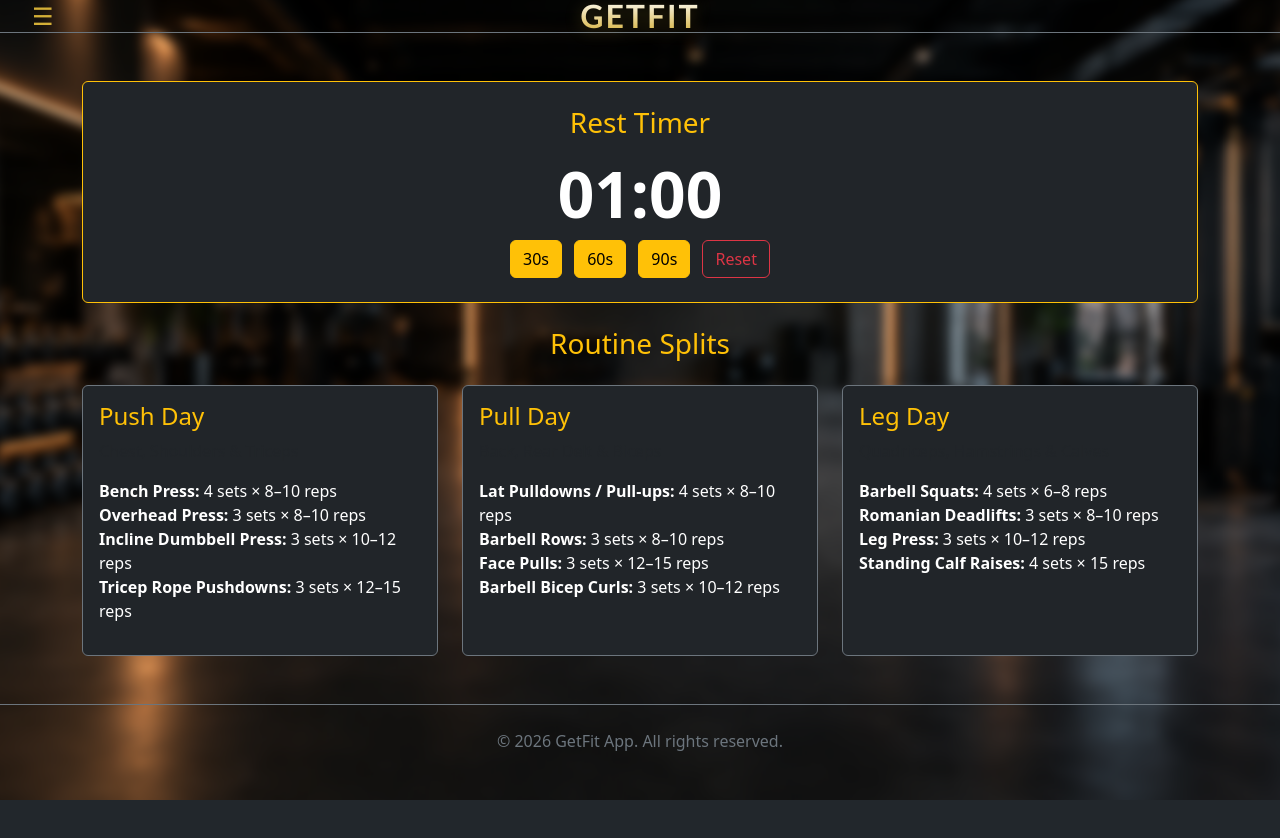
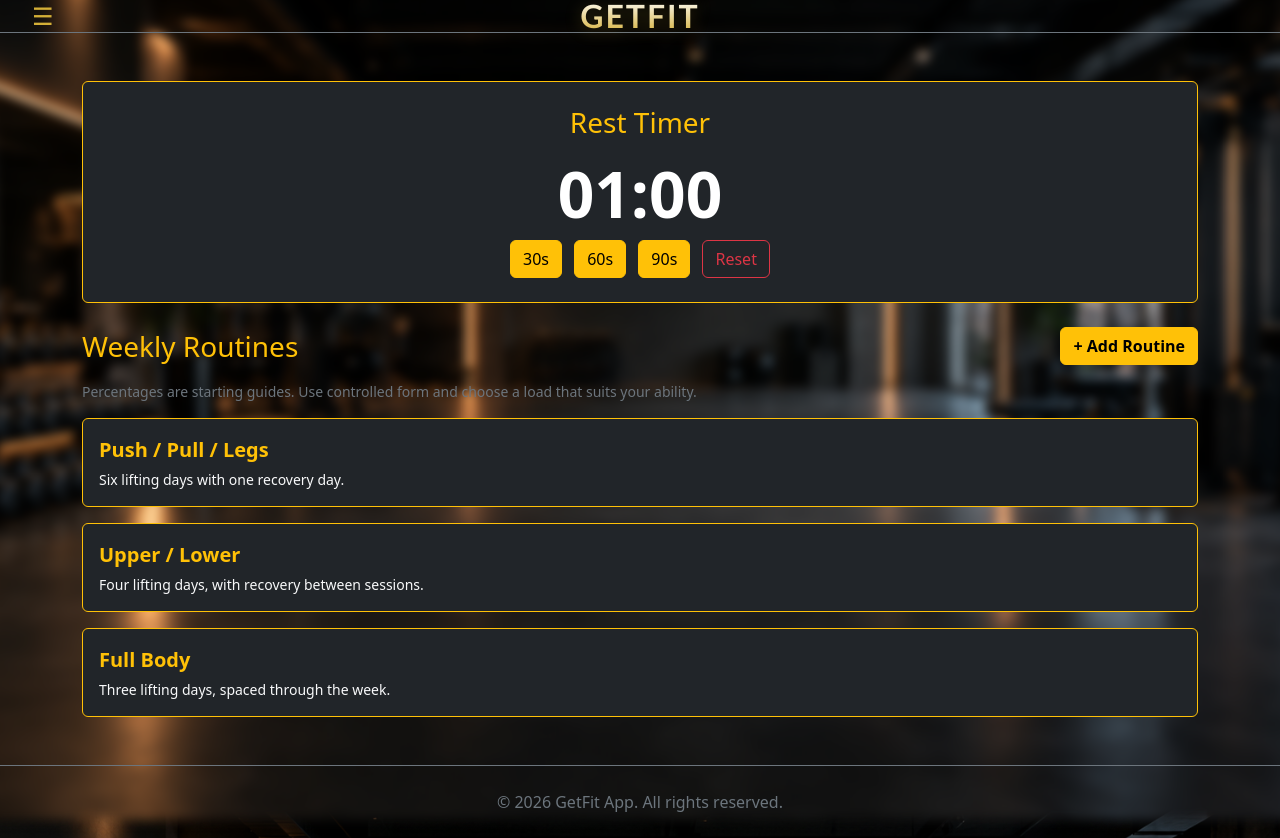
Before and after one commit to Adamabdelaziz23/getfit, a Flask app: page /workouts in a window 1280 px wide. Before the commit the page ends 800 px from the top, so only its background shows below. Run offline with Flask 3, Linux system fonts and the light colour scheme; the visitor is signed in with stand-in values (Sample User, id 1); some libraries are stand-ins or nearby versions.

Commit message:
workout route reworked

```diff
--- a/app.py
+++ b/app.py
@@ -1,4 +1,5 @@
 import os
+import json
 from functools import wraps
 from uuid import uuid4
 from cs50 import SQL
@@ -9,6 +10,80 @@ from flask_session import Session
 
 
 db = SQL("sqlite:///getfit.db")
+
+# AI assistance: GitHub Copilot helped structure the weekly workout programs.
+WEEK_DAYS = (
+    {"key": "monday", "name": "Monday"},
+    {"key": "tuesday", "name": "Tuesday"},
+    {"key": "wednesday", "name": "Wednesday"},
+    {"key": "thursday", "name": "Thursday"},
+    {"key": "friday", "name": "Friday"},
+    {"key": "saturday", "name": "Saturday"},
+    {"key": "sunday", "name": "Sunday"},
+)
+
+ROUTINE_STYLES = (
+    {
+        "key": "high_intensity",
+        "label": "High Intensity",
+        "guidance": "Compounds: 3-4 sets x 3-6 reps; accessories: 2-3 sets x 6-8 reps. Heavy, controlled loads (about 80-85% of estimated 1RM for compounds).",
+    },
+    {
+        "key": "high_volume",
+        "label": "High Volume",
+        "guidance": "Compounds: 4 sets x 8-12 reps; accessories: 3-4 sets x 12-15 reps. Lighter, controlled loads (about 55-70% of estimated 1RM).",
+    },
+    {
+        "key": "average",
+        "label": "Average",
+        "guidance": "Compounds: 3 sets x 6-10 reps; accessories: 3 sets x 8-12 reps. Moderate loads (about 65-75% of estimated 1RM).",
+    },
+)
+
+PRESET_ROUTINES = (
+    {
+        "id": "push-pull-legs",
+        "name": "Push / Pull / Legs",
+        "description": "Six lifting days with one recovery day.",
+        "days": (
+            {"name": "Monday", "focus": "Push A", "exercises": ("Bench press", "Overhead press", "Incline dumbbell press", "Triceps pushdown")},
+            {"name": "Tuesday", "focus": "Pull A", "exercises": ("Lat pulldown or pull-up", "Barbell row", "Face pull", "Biceps curl")},
+            {"name": "Wednesday", "focus": "Legs A", "exercises": ("Barbell squat", "Romanian deadlift", "Leg press", "Calf raise")},
+            {"name": "Thursday", "focus": "Push B", "exercises": ("Incline bench press", "Seated shoulder press", "Cable chest fly", "Lateral raise", "Overhead triceps extension")},
+            {"name": "Friday", "focus": "Pull B", "exercises": ("Chest-supported row", "Single-arm pulldown", "Reverse fly", "Hammer curl")},
+            {"name": "Saturday", "focus": "Legs B", "exercises": ("Deadlift", "Bulgarian split squat", "Hamstring curl", "Seated calf raise")},
+            {"name": "Sunday", "focus": "Recovery", "rest": True, "exercises": ("Rest; optional easy walk and mobility")},
+        ),
+    },
+    {
+        "id": "upper-lower",
+        "name": "Upper / Lower",
+        "description": "Four lifting days, with recovery between sessions.",
+        "days": (
+            {"name": "Monday", "focus": "Upper A", "exercises": ("Bench press", "Barbell row", "Overhead press", "Lat pulldown", "Triceps pushdown")},
+            {"name": "Tuesday", "focus": "Lower A", "exercises": ("Back squat", "Romanian deadlift", "Walking lunge", "Calf raise")},
+            {"name": "Wednesday", "focus": "Recovery", "rest": True, "exercises": ("Rest; optional easy walk and mobility")},
+            {"name": "Thursday", "focus": "Upper B", "exercises": ("Incline dumbbell press", "Chest-supported row", "Lateral raise", "Face pull", "Biceps curl")},
+            {"name": "Friday", "focus": "Lower B", "exercises": ("Deadlift", "Front squat or goblet squat", "Hip thrust", "Hamstring curl")},
+            {"name": "Saturday", "focus": "Optional Conditioning", "rest": True, "exercises": ("Optional easy cardio or mobility")},
+            {"name": "Sunday", "focus": "Rest", "rest": True, "exercises": ("Rest and recover")},
+        ),
+    },
+    {
+        "id": "full-body",
+        "name": "Full Body",
+        "description": "Three lifting days, spaced through the week.",
+        "days": (
+            {"name": "Monday", "focus": "Full Body A", "exercises": ("Squat", "Bench press", "Seated row", "Romanian deadlift", "Plank")},
+            {"name": "Tuesday", "focus": "Recovery", "rest": True, "exercises": ("Rest; optional easy walk and mobility")},
+            {"name": "Wednesday", "focus": "Full Body B", "exercises": ("Deadlift", "Overhead press", "Lat pulldown", "Split squat", "Dead bug")},
+            {"name": "Thursday", "focus": "Rest", "rest": True, "exercises": ("Rest and recover")},
+            {"name": "Friday", "focus": "Full Body C", "exercises": ("Leg press", "Incline dumbbell press", "Chest-supported row", "Hip thrust", "Farmer carry")},
+            {"name": "Saturday", "focus": "Optional Conditioning", "rest": True, "exercises": ("Optional easy cardio or mobility")},
+            {"name": "Sunday", "focus": "Rest", "rest": True, "exercises": ("Rest and recover")},
+        ),
+    },
+)
 
 def login_required(f):
     """Protect routes that require an active user session."""
@@ -53,11 +128,70 @@ def nutrition():
     return render_template("nut.html")
 
 
-@app.route("/workouts")
+@app.route("/workouts", methods=["GET", "POST"])
 @login_required
 def workouts():
-    """Workout page placeholder."""
-    return render_template("work.html")
+    """Display preset and user-created workout routines."""
+    user_id = session.get("user_id")
+    if request.method == "POST":
+        routine_name = request.form.get("routine_name", "").strip()
+        schedule = {
+            day["key"]: {
+                style["key"]: request.form.get(f"{day['key']}_{style['key']}", "").strip()
+                for style in ROUTINE_STYLES
+            }
+            for day in WEEK_DAYS
+        }
+        has_details = any(value for day in schedule.values() for value in day.values())
+        if not routine_name or len(routine_name) > 80 or not has_details:
+            flash("Enter a routine name and details for at least one day and training style.")
+            return redirect("/workouts")
+        db.execute(
+            "INSERT INTO workout (user_id, workout_name, details) VALUES (?, ?, ?)",
+            user_id,
+            routine_name,
+            json.dumps(schedule),
+        )
+        flash("Routine added.")
+        return redirect("/workouts")
+
+    saved_routines = db.execute(
+        "SELECT id, workout_name, details FROM workout WHERE user_id = ? ORDER BY id DESC",
+        user_id,
+    )
+    routines = []
+    for routine in saved_routines:
+        try:
+            schedule = json.loads(routine["details"] or "{}")
+        except (TypeError, json.JSONDecodeError):
+            schedule = {"monday": {"average": routine["details"] or ""}}
+        if not isinstance(schedule, dict):
+            schedule = {}
+        days = []
+        for day in WEEK_DAYS:
+            day_schedule = schedule.get(day["key"], {})
+            if not isinstance(day_schedule, dict):
+                day_schedule = {}
+            days.append({
+                "name": day["name"],
+                "variants": {
+                    style["key"]: day_schedule.get(style["key"], "")
+                    for style in ROUTINE_STYLES
+                },
+            })
+        routines.append({
+            "id": f"custom-{routine['id']}",
+            "name": routine["workout_name"],
+            "days": days,
+            "is_custom": True,
+        })
+    return render_template(
+        "work.html",
+        preset_routines=PRESET_ROUTINES,
+        custom_routines=routines,
+        week_days=WEEK_DAYS,
+        routine_styles=ROUTINE_STYLES,
+    )
 
 
 @app.route("/profile", methods=["GET", "POST"])
--- a/static/style.css
+++ b/static/style.css
@@ -138,3 +138,53 @@ h1 {
     outline: 3px solid #fff;
     outline-offset: 2px;
 }
+
+/* AI assistance: GitHub Copilot helped style the weekly routine tables. */
+.routine-toggle {
+    min-height: 72px;
+}
+
+.routine-table-wrap {
+    border: 1px solid rgba(212, 175, 55, 0.45);
+}
+
+.weekly-routine-table {
+    min-width: 1540px;
+    table-layout: fixed;
+}
+
+.weekly-routine-table th,
+.weekly-routine-table td {
+    width: 14.285%;
+    vertical-align: top;
+    overflow-wrap: anywhere;
+}
+
+.weekly-routine-table th {
+    position: sticky;
+    top: 0;
+    z-index: 1;
+    color: #d4af37;
+    text-align: center;
+}
+
+.routine-exercises,
+.routine-variant p {
+    font-size: 0.78rem;
+    line-height: 1.4;
+}
+
+.routine-exercises {
+    padding-left: 1rem;
+}
+
+.routine-variant {
+    margin-top: 0.75rem;
+    padding-top: 0.6rem;
+    border-top: 1px solid rgba(255, 255, 255, 0.15);
+}
+
+.routine-variant h6 {
+    color: #d4af37;
+    font-size: 0.8rem;
+}
--- a/templates/work.html
+++ b/templates/work.html
@@ -12,44 +12,114 @@
     </div>
 </div>
 
-<h3 class="text-warning text-center mb-4">Routine Splits</h3>
-<div class="row g-4 mb-5">
-    <div class="col-md-4">
-        <div class="card bg-dark text-white border-secondary h-100 p-3">
-            <h4 class="text-warning">Push Day</h4>
-            <p class="text-muted">Chest, Shoulders & Triceps</p>
-            <ul class="list-unstyled">
-                <li><strong>Bench Press:</strong> 4 sets × 8–10 reps</li>
-                <li><strong>Overhead Press:</strong> 3 sets × 8–10 reps</li>
-                <li><strong>Incline Dumbbell Press:</strong> 3 sets × 10–12 reps</li>
-                <li><strong>Tricep Rope Pushdowns:</strong> 3 sets × 12–15 reps</li>
-            </ul>
+{% macro routine_panel(routine, styles) %}
+<section class="routine-panel mb-3">
+    <button class="btn btn-dark border border-warning text-start w-100 p-3 routine-toggle" type="button" data-bs-toggle="collapse" data-bs-target="#routine-panel-{{ routine.id }}" aria-expanded="false" aria-controls="routine-panel-{{ routine.id }}">
+        <span class="d-block text-warning fs-5 fw-bold">{{ routine.name }}</span>
+        {% if routine.description %}<span class="d-block text-light small mt-1">{{ routine.description }}</span>{% endif %}
+    </button>
+    <div class="collapse" id="routine-panel-{{ routine.id }}">
+        <div class="table-responsive routine-table-wrap mt-2">
+            <table class="table table-dark table-bordered align-middle mb-0 weekly-routine-table">
+                <thead>
+                    <tr>
+                        {% for day in routine.days %}<th scope="col">{{ day.name }}</th>{% endfor %}
+                    </tr>
+                </thead>
+                <tbody>
+                    <tr>
+                        {% for day in routine.days %}
+                        <td>
+                            {% if routine.is_custom %}
+                                {% for style in styles %}
+                                <section class="routine-variant">
+                                    <h6>{{ style.label }}</h6>
+                                    {% if day.variants[style.key] %}
+                                        <p class="mb-0">{{ day.variants[style.key] }}</p>
+                                    {% else %}
+                                        <p class="text-secondary mb-0">No details added</p>
+                                    {% endif %}
+                                </section>
+                                {% endfor %}
+                            {% else %}
+                                <h6 class="text-warning">{{ day.focus }}</h6>
+                                <ul class="routine-exercises">
+                                    {% for exercise in day.exercises %}<li>{{ exercise }}</li>{% endfor %}
+                                </ul>
+                                {% for style in styles %}
+                                <section class="routine-variant">
+                                    <h6>{{ style.label }}</h6>
+                                    <p class="mb-0">{% if day.rest %}Recovery day; no lifting prescribed.{% else %}{{ style.guidance }}{% endif %}</p>
+                                </section>
+                                {% endfor %}
+                            {% endif %}
+                        </td>
+                        {% endfor %}
+                    </tr>
+                </tbody>
+            </table>
         </div>
     </div>
+</section>
+{% endmacro %}
 
-    <div class="col-md-4">
-        <div class="card bg-dark text-white border-secondary h-100 p-3">
-            <h4 class="text-warning">Pull Day</h4>
-            <p class="text-muted">Back, Rear Delt & Biceps</p>
-            <ul class="list-unstyled">
-                <li><strong>Lat Pulldowns / Pull-ups:</strong> 4 sets × 8–10 reps</li>
-                <li><strong>Barbell Rows:</strong> 3 sets × 8–10 reps</li>
-                <li><strong>Face Pulls:</strong> 3 sets × 12–15 reps</li>
-                <li><strong>Barbell Bicep Curls:</strong> 3 sets × 10–12 reps</li>
-            </ul>
+{% with messages = get_flashed_messages() %}
+    {% if messages %}
+        <div class="alert alert-warning" role="alert">
+            {% for message in messages %}<div>{{ message }}</div>{% endfor %}
         </div>
-    </div>
+    {% endif %}
+{% endwith %}
 
-    <div class="col-md-4">
-        <div class="card bg-dark text-white border-secondary h-100 p-3">
-            <h4 class="text-warning">Leg Day</h4>
-            <p class="text-muted">Quadriceps, Hamstrings & Calves</p>
-            <ul class="list-unstyled">
-                <li><strong>Barbell Squats:</strong> 4 sets × 6–8 reps</li>
-                <li><strong>Romanian Deadlifts:</strong> 3 sets × 8–10 reps</li>
-                <li><strong>Leg Press:</strong> 3 sets × 10–12 reps</li>
-                <li><strong>Standing Calf Raises:</strong> 4 sets × 15 reps</li>
-            </ul>
+<div class="d-flex justify-content-between align-items-center flex-wrap gap-2 mb-3">
+    <h3 class="text-warning mb-0">Weekly Routines</h3>
+    <button type="button" class="btn btn-warning fw-bold" data-bs-toggle="modal" data-bs-target="#addRoutineModal">+ Add Routine</button>
+</div>
+<p class="small text-secondary mb-3">Percentages are starting guides. Use controlled form and choose a load that suits your ability.</p>
+
+<!-- AI assistance: GitHub Copilot helped implement expandable weekly routine tables. -->
+{% for routine in preset_routines %}{{ routine_panel(routine, routine_styles) }}{% endfor %}
+{% for routine in custom_routines %}{{ routine_panel(routine, routine_styles) }}{% endfor %}
+
+<div class="modal fade" id="addRoutineModal" tabindex="-1" aria-labelledby="addRoutineTitle" aria-hidden="true">
+    <div class="modal-dialog modal-xl modal-dialog-scrollable">
+        <div class="modal-content bg-dark text-white border-warning">
+            <form method="post" action="{{ url_for('workouts') }}">
+                <div class="modal-header border-secondary">
+                    <h5 class="modal-title text-warning" id="addRoutineTitle">Create Weekly Routine</h5>
+                    <button type="button" class="btn-close btn-close-white" data-bs-dismiss="modal" aria-label="Close"></button>
+                </div>
+                <div class="modal-body">
+                    <div class="mb-3">
+                        <label for="routineName" class="form-label">Routine name</label>
+                        <input type="text" id="routineName" name="routine_name" class="form-control bg-secondary text-white border-0" maxlength="80" required>
+                    </div>
+                    <p class="small text-secondary">Add exercises, sets, reps, or load notes for each day and style. Leave rest-day options empty.</p>
+                    <div class="accordion" id="customRoutineDays">
+                        {% for day in week_days %}
+                        <div class="accordion-item bg-dark text-white border-secondary">
+                            <h2 class="accordion-header" id="heading-{{ day.key }}">
+                                <button class="accordion-button collapsed bg-secondary text-white" type="button" data-bs-toggle="collapse" data-bs-target="#custom-day-{{ day.key }}" aria-expanded="false" aria-controls="custom-day-{{ day.key }}">{{ day.name }}</button>
+                            </h2>
+                            <div id="custom-day-{{ day.key }}" class="accordion-collapse collapse" aria-labelledby="heading-{{ day.key }}" data-bs-parent="#customRoutineDays">
+                                <div class="accordion-body">
+                                    {% for style in routine_styles %}
+                                    <div class="mb-3">
+                                        <label for="{{ day.key }}-{{ style.key }}" class="form-label">{{ style.label }}</label>
+                                        <textarea id="{{ day.key }}-{{ style.key }}" name="{{ day.key }}_{{ style.key }}" class="form-control bg-secondary text-white border-0" rows="2" maxlength="1000" placeholder="{{ style.guidance }}"></textarea>
+                                    </div>
+                                    {% endfor %}
+                                </div>
+                            </div>
+                        </div>
+                        {% endfor %}
+                    </div>
+                </div>
+                <div class="modal-footer border-secondary">
+                    <button type="button" class="btn btn-outline-light" data-bs-dismiss="modal">Cancel</button>
+                    <button type="submit" class="btn btn-warning fw-bold">Save Routine</button>
+                </div>
+            </form>
         </div>
     </div>
 </div>
```
Also changed, not shown: layout.txt (+19 -0 lines), readme.txt.
